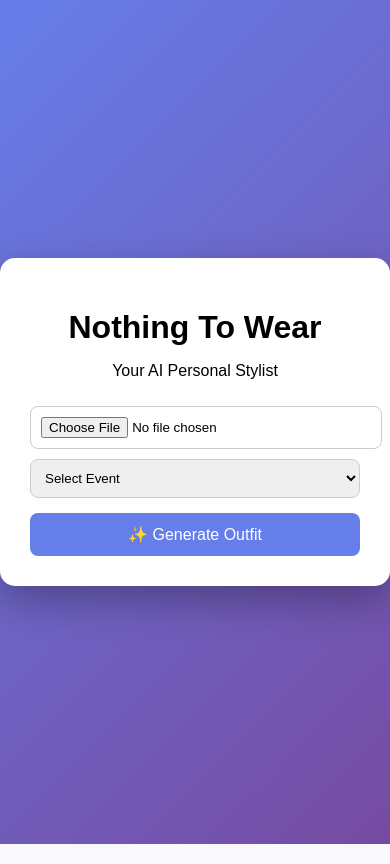
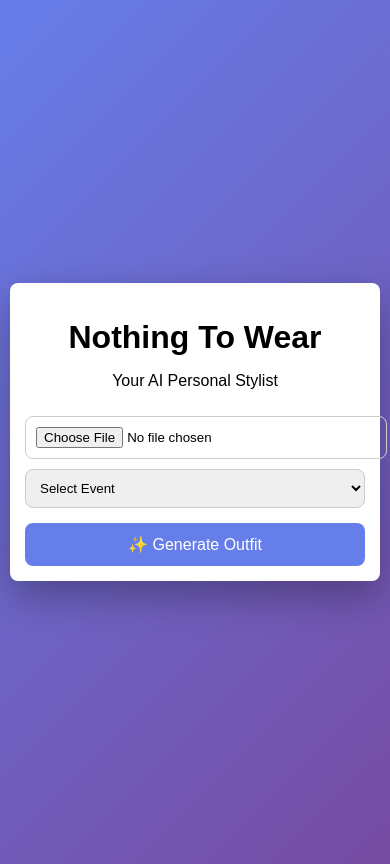
Before and after one commit to nihalhussain14/Your-AI-Personal-Stylist, a FastAPI app: page / in a window 390 px wide. Run offline with FastAPI, Linux system fonts and the light colour scheme.

Commit message:
updated UI and logic

```diff
--- a/templates/index.html
+++ b/templates/index.html
@@ -19,9 +19,12 @@
               color: black;
               padding: 30px;
               border-radius: 15px;
-            width: 400px;
+              width: 90%;
+              max-width: 400px;
+              min-width: 0;
               box-shadow: 0 15px 40px rgba(0,0,0,0.3);
               text-align: center;
+              box-sizing: border-box;
         }
 
         h1 {
@@ -59,6 +62,19 @@
             background: #f4f4f4;
             border-radius: 10px;
             text-align: left;
+        }
+        @media (max-width: 600px) {
+            body {
+                padding: 10px;
+                height: auto;
+                min-height: 100vh;
+            }
+            .container {
+                padding: 15px;
+                width: 100%;
+                max-width: 100%;
+                border-radius: 8px;
+            }
         }
     </style>
 </head>
```
Lines whose indentation alone changed are shown as unchanged.
